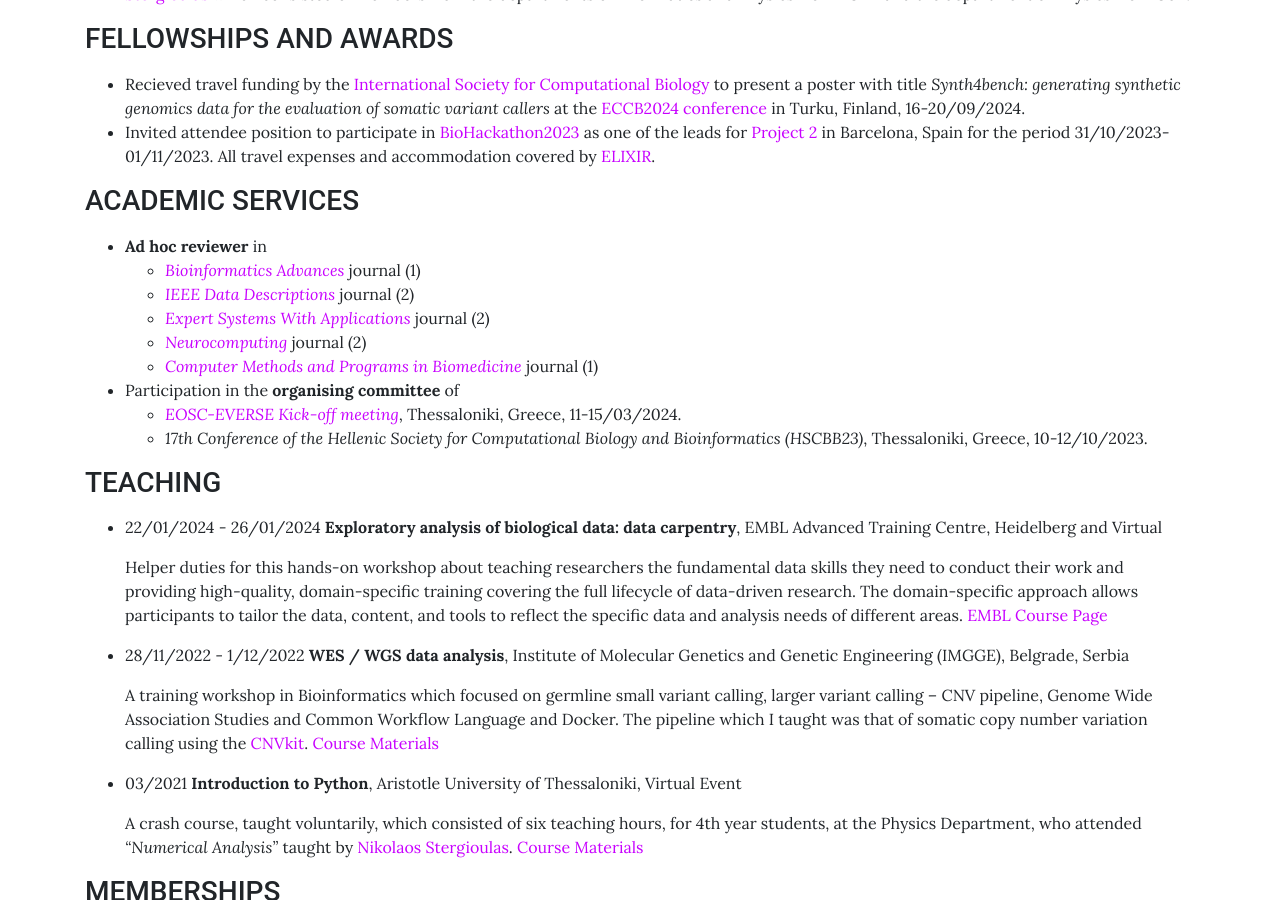
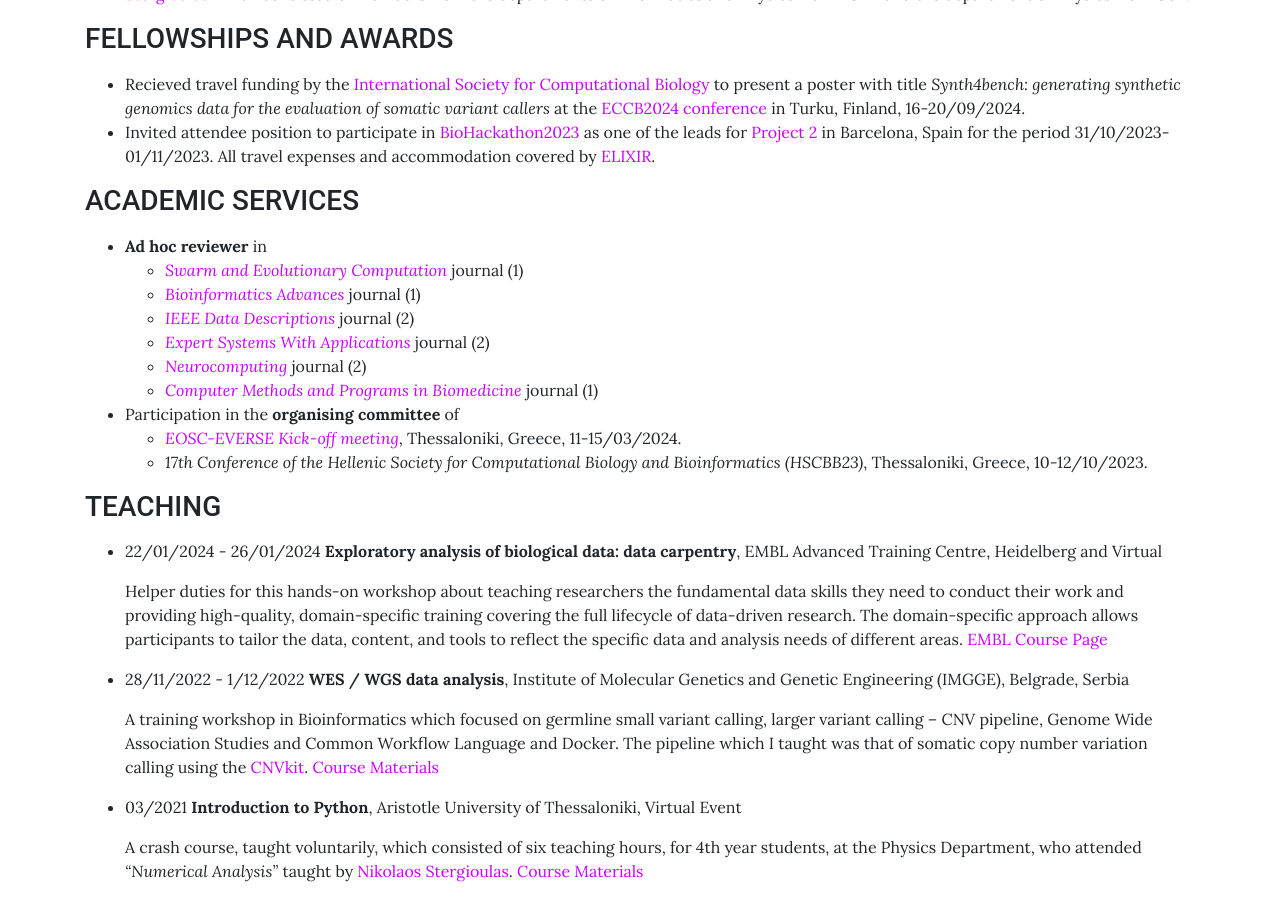
Before and after one commit to sfragkoul/sfragkoul.github.io, a Jekyll site: the page built from pages/CV.md, in a window 1280 px wide and 900 px high, scrolled down 1534 px. Built offline with Jekyll 4.4.1, drawn with Linux system fonts in a browser that asks for light colours.

Commit message:
Update CV.md

```diff
--- a/pages/CV.md
+++ b/pages/CV.md
@@ -66,6 +66,7 @@
 <p style="margin-bottom:15px"></p>
 
 - **Ad hoc reviewer** in
+  - [*Swarm and Evolutionary Computation*](https://www.sciencedirect.com/journal/swarm-and-evolutionary-computation/about/aims-and-scope) journal (1)
   - [*Bioinformatics Advances*](https://academic.oup.com/bioinformaticsadvances) journal (1)
   - [*IEEE Data Descriptions*](https://www.ieee-data.org/) journal (2)
   - [*Expert Systems With Applications*](https://www.sciencedirect.com/journal/expert-systems-with-applications) journal (2)
```
